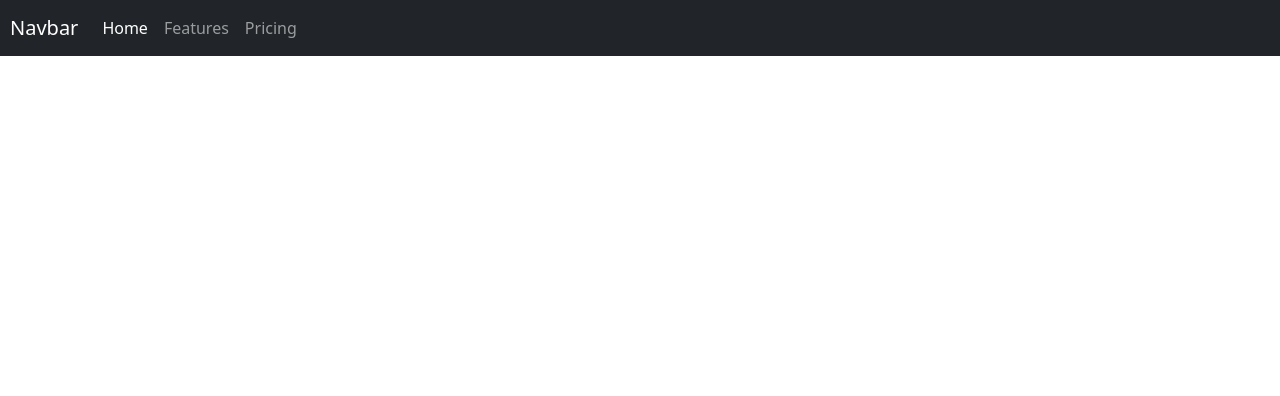
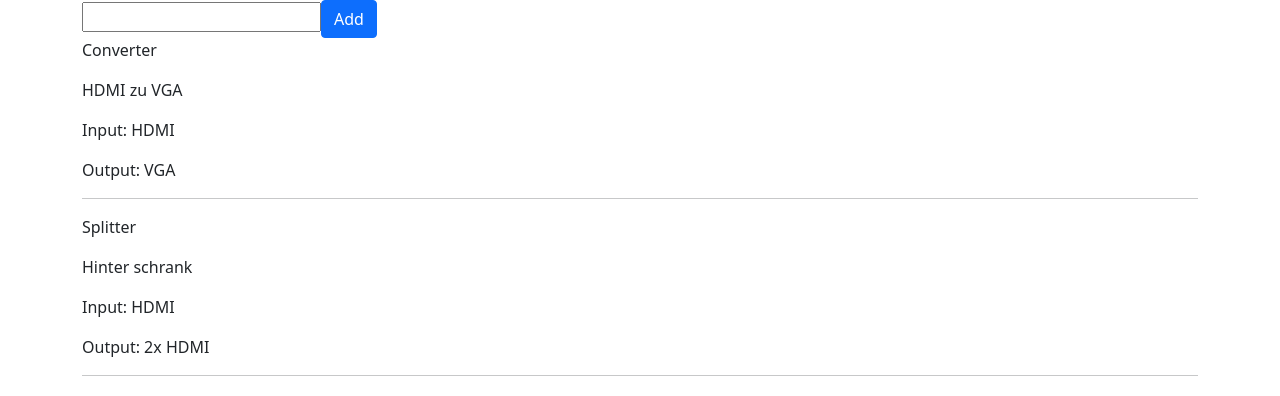
Before and after one commit to Red5Gaming/Cablemanager, an Angular app in the folder cablemanager/: page / in a window 1280 px wide. Shown: the top 396 px of the page. Built offline with nearby package versions, Linux system fonts and the light colour scheme.

Commit message:
Startet logic

```diff
--- a/cablemanager/angular.json
+++ b/cablemanager/angular.json
@@ -33,7 +33,6 @@
             ],
             "scripts": [
 
-              "node_modules/bootstrap/js/dist/dropdown.js"
             ]
           },
           "configurations": {
--- a/cablemanager/src/app/app.component.html
+++ b/cablemanager/src/app/app.component.html
@@ -1,3 +1,5 @@
+
+
 <app-header></app-header>
 
-<app-sidebar></app-sidebar>
+<app-component-list></app-component-list>
--- a/cablemanager/src/app/app.module.ts
+++ b/cablemanager/src/app/app.module.ts
@@ -5,13 +5,17 @@ import { AppRoutingModule } from './app-routing.module';
 import { AppComponent } from './app.component';
 import { HeaderComponent } from './header/header.component';
 import { SidebarComponent } from './sidebar/sidebar.component';
+import { ComponentListComponent } from './component-list/component-list.component';
+//import { ComponentModelComponent } from './component-list/component-model/component-model.component';
 
 
 @NgModule({
   declarations: [
     AppComponent,
     HeaderComponent,
-    SidebarComponent
+    SidebarComponent,
+    ComponentListComponent,
+   // ComponentModelComponent
 
   ],
   imports: [
--- /dev/null
+++ b/cablemanager/src/app/component-list/component-list.component.html
@@ -0,0 +1,9 @@
+<div class="container" *ngFor="let cp of components">
+
+  <p>{{cp.name}}</p>
+  <p>{{cp.description}}</p>
+  <p>Input: {{cp.input}}</p>
+  <p>Output: {{cp.output}}</p>
+  <hr>
+
+</div>
--- /dev/null
+++ b/cablemanager/src/app/component-list/component-list.component.ts
@@ -0,0 +1,23 @@
+import { Component, OnInit } from '@angular/core';
+import { components } from './component-model/component-model.component'
+
+@Component({
+  selector: 'app-component-list',
+  templateUrl: './component-list.component.html',
+  styleUrls: ['./component-list.component.css']
+})
+export class ComponentListComponent implements OnInit {
+
+  components: components[] = [
+    new components("Converter", "HDMI zu VGA", "HDMI", "VGA"),
+    new components("Splitter", "Hinter schrank", "HDMI", "2x HDMI")
+  ]
+
+
+
+  constructor() { }
+
+  ngOnInit(): void {
+  }
+
+}
--- /dev/null
+++ b/cablemanager/src/app/component-list/component-model/component-model.component.html
@@ -0,0 +1 @@
+<p>component-model works!</p>
--- /dev/null
+++ b/cablemanager/src/app/component-list/component-model/component-model.component.ts
@@ -0,0 +1,15 @@
+export class components {
+  public name: string;
+  public description: string;
+  public input: string;
+  public output: string;
+
+  constructor(name: string, desc: string, input: string, output: string) {
+
+    this.name = name
+    this.description = desc;
+    this.input = input;
+    this.output = output
+  }
+
+}
--- a/cablemanager/src/app/header/header.component.html
+++ b/cablemanager/src/app/header/header.component.html
@@ -1,17 +1,13 @@
+<div class="container">
+  <div class="row">
+    <div class="col-sm-4">
+      <input type="text">
+      <button class="btn btn-primary"  (click)="onClick()" >Add</button>
+
+    </div>
 
 
-<nav class="navbar navbar-expand-lg navbar-dark bg-dark">
-  <a class="navbar-brand" href="#" style="margin-left: 10px">Navbar</a>
-  <button class="navbar-toggler" type="button" data-toggle="collapse" data-target="#navbarNavAltMarkup" aria-controls="navbarNavAltMarkup" aria-expanded="false" aria-label="Toggle navigation">
-    <span class="navbar-toggler-icon"></span>
-  </button>
-  <div class="collapse navbar-collapse" id="navbarNavAltMarkup">
-    <div class="navbar-nav">
-      <a class="nav-item nav-link active" href="#">Home</a>
-      <a class="nav-item nav-link" href="#">Features</a>
-      <a class="nav-item nav-link " href="#">Pricing</a>
+  </div>
 
 
-    </div>
-  </div>
-</nav>
+</div>
--- a/cablemanager/src/app/header/header.component.ts
+++ b/cablemanager/src/app/header/header.component.ts
@@ -1,4 +1,5 @@
 import { Component, OnInit } from '@angular/core';
+import {components} from "../component-list/component-model/component-model.component";
 
 @Component({
   selector: 'app-header',
@@ -7,7 +8,24 @@ import { Component, OnInit } from '@angular/core';
 })
 export class HeaderComponent implements OnInit {
 
-  constructor() { }
+
+
+
+  constructor() {
+
+  }
+
+
+onClick() {
+    console.log("AAAAAAAAAAAAAAAAAA")
+
+  new components("Name1", "Desc1", "Input1", "Output1")
+
+}
+
+
+
+
 
   ngOnInit(): void {
   }
```
Also changed, not shown: cablemanager/src/app/component-list/component-list.component.css (added), cablemanager/src/app/component-list/component-model/component-model.component.css (added), 2 other files (tests, documents, lock files or other folders).
